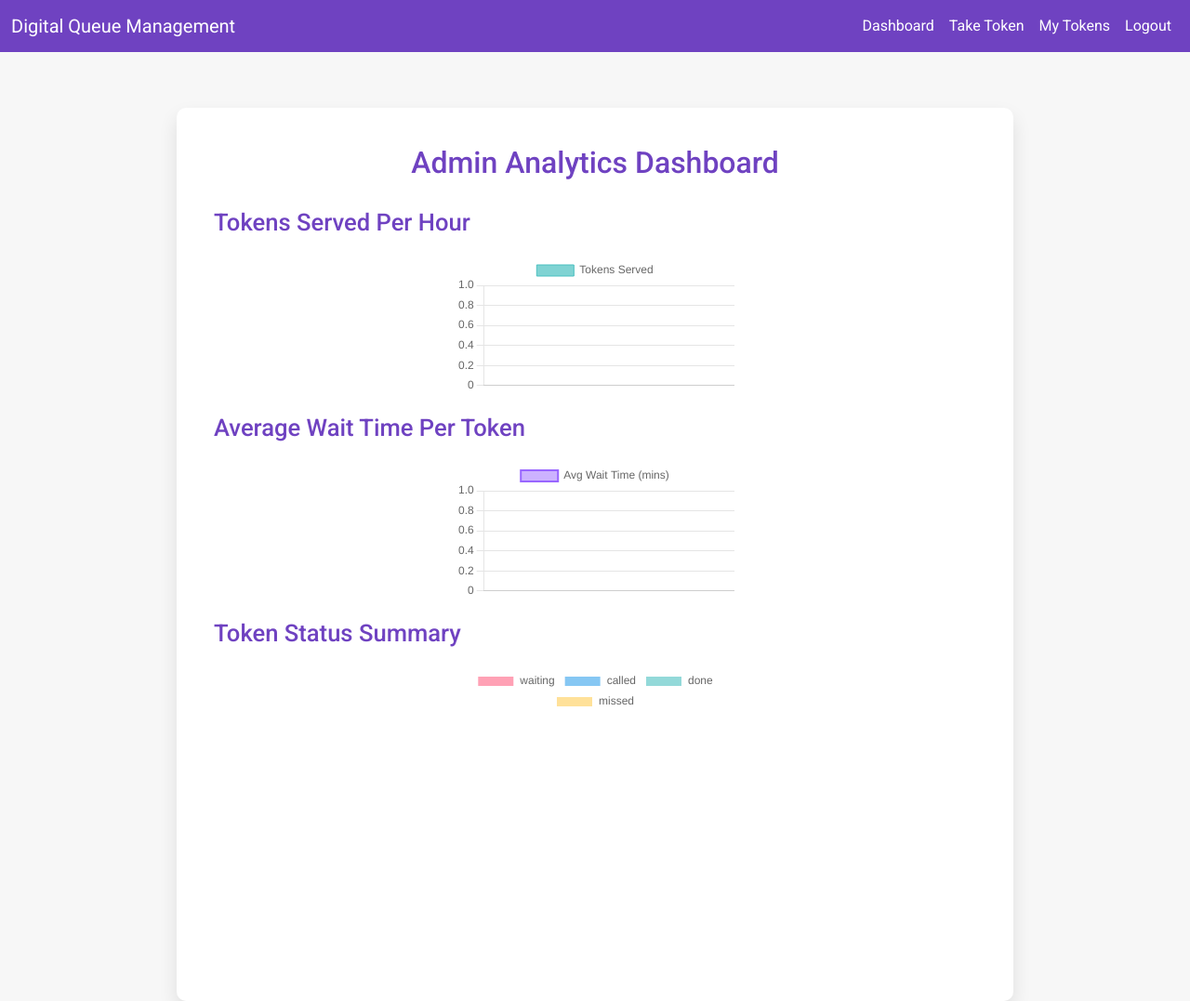
After one commit to Ruchika2005/digital-queue-management-system, a Flask app: page /admin/analytics in a window 1280 px wide. The commit adds this page. Shown: the whole page at 93% size. Run offline with Flask 3, Linux system fonts and the light colour scheme; the visitor is signed in with stand-in values (Sample User, id 1); data that the repository does not hold is empty; some libraries are stand-ins or nearby versions.

Commit message:
Analytics added1

```diff
--- a/app.py
+++ b/app.py
@@ -3,6 +3,13 @@ from database.db_connection import get_db_connection  # Corrected import
 import threading
 from queue import Queue
 import pyttsx3
+from datetime import datetime, timedelta
+from collections import Counter
+import random
+import matplotlib.pyplot as plt
+import io
+import base64
+
 
 
 app = Flask(__name__)
@@ -11,6 +18,45 @@ app.secret_key = 'your_secret_key'  # Change this to something strong in product
 @app.route('/')
 def home():
     return render_template('home.html')  # instead of redirect
+
+
+
+
+
+@app.route('/cancel_token/<int:token_id>', methods=['POST'])
+def cancel_token(token_id):
+    # Connect to MySQL database
+    conn = get_db_connection()
+    cursor = conn.cursor(dictionary=True)
+
+    # Fetch the token details from the database
+    cursor.execute('SELECT * FROM tokens WHERE token_id = %s', (token_id,))
+    token = cursor.fetchone()
+
+    if not token:
+        flash("Token not found", "danger")
+        return redirect(url_for('view_my_tokens'))
+
+    # Check if the token belongs to the current user (assuming user_id is in session)
+    current_user_id = session.get('user_id')  # Adjust based on how you store user_id
+    if token['user_id'] != current_user_id:  # Ensure the token is owned by the current user
+        flash("Unauthorized action", "danger")
+        return redirect(url_for('view_my_tokens'))
+
+    # Check if the token status is 'waiting' or 'called'
+    if token['status'] in ['waiting', 'called']:  # Status should be 'waiting' or 'called'
+        # Update the token status to 'Cancelled'
+        cursor.execute('UPDATE tokens SET status = %s WHERE token_id = %s', ('missed', token_id))  # Use 'missed' to mark cancellation
+        conn.commit()
+        flash("Token cancelled successfully", "success")
+    else:
+        flash("Cannot cancel this token", "warning")
+
+    # Close the connection and cursor
+    cursor.close()
+    conn.close()
+
+    return redirect(url_for('view_my_tokens'))
 
 # Admin login
 @app.route('/admin/login', methods=['GET', 'POST'])
@@ -123,16 +169,21 @@ def view_my_tokens():
         flash('Please login first', 'warning')
         return redirect(url_for('login'))
 
+    # Connect to the database
     conn = get_db_connection()
     cursor = conn.cursor(dictionary=True)
 
+    # Get the user's tokens ordered by issued_at in descending order
     cursor.execute(
         "SELECT * FROM tokens WHERE user_id = %s ORDER BY issued_at DESC",
         (session['user_id'],)
     )
     tokens = cursor.fetchall()
 
+    # Close the connection
     conn.close()
+
+    # Render the template and pass the tokens
     return render_template('my_tokens.html', tokens=tokens)
 
 @app.route('/register', methods=['GET', 'POST'])
@@ -250,7 +301,6 @@ def mark_done(token_id):
     conn.close()
     return redirect(url_for('admin_dashboard'))
 
-"""
 @app.route('/admin/analytics')
 def analytics():
     if 'admin_id' not in session:
@@ -260,20 +310,61 @@ def analytics():
     conn = get_db_connection()
     cursor = conn.cursor(dictionary=True)
 
-    cursor.execute("SELECT COUNT(*) AS total_tokens FROM tokens")
-    total_tokens = cursor.fetchone()['total_tokens']
+    # 1. Tokens served per hour
+    cursor.execute("""
+        SELECT HOUR(called_at) as hour, COUNT(*) as count
+        FROM tokens
+        WHERE status='done' AND called_at IS NOT NULL
+        GROUP BY hour ORDER BY hour
+    """)
+    hour_data = cursor.fetchall()
+    labels = [f"{row['hour']}:00" for row in hour_data]
+    token_counts = [row['count'] for row in hour_data]
 
-    cursor.execute("SELECT COUNT(*) AS completed_tokens FROM tokens WHERE status = 'done'")
-    completed_tokens = cursor.fetchone()['completed_tokens']
+    # 2. Average wait time per hour
+    cursor.execute("""
+        SELECT TIME_TO_SEC(TIMEDIFF(called_at, issued_at))/60 AS wait_minutes, HOUR(called_at) as hour
+        FROM tokens
+        WHERE status='done' AND called_at IS NOT NULL
+    """)
+    waits = cursor.fetchall()
 
-    cursor.execute("SELECT COUNT(DISTINCT user_id) AS total_users FROM users")
-    total_users = cursor.fetchone()['total_users']
+    # Debugging: Print the raw waits data
+    print("Waits:", waits)
 
+    # Organize waits by hour
+    hour_waits = {}
+    for row in waits:
+        hour = row['hour']
+        hour_waits.setdefault(hour, []).append(row['wait_minutes'])
+
+    # Prepare labels and average wait times
+    wait_labels = [f"{h}:00" for h in sorted(hour_waits)]
+    avg_waits = [round(sum(v)/len(v), 2) for h, v in sorted(hour_waits.items())]
+
+    # Debugging output (optional)
+    print("Wait Labels:", wait_labels)
+    print("Avg Wait Times:", avg_waits)
+
+    # 3. Token status summary
+    cursor.execute("SELECT status, COUNT(*) as count FROM tokens GROUP BY status")
+    status_data = cursor.fetchall()
+    status_map = {'waiting': 0, 'called': 0, 'done': 0, 'missed': 0}
+    for row in status_data:
+        status_map[row['status']] = row['count']
+
+    cursor.close()
     conn.close()
 
-    return render_template('analytics.html', admin_username=session['admin_username'],
-                           total_tokens=total_tokens, completed_tokens=completed_tokens, total_users=total_users)
-"""
+    return render_template("analytics.html",
+        labels=labels,  # For chart 1 and 2 (tokens per hour and wait times)
+        token_counts=token_counts,  # For chart 1
+        wait_labels=wait_labels,    # For chart 2
+        wait_times=avg_waits,       # For chart 2
+        status_labels=list(status_map.keys()),  # For chart 3
+        status_counts=list(status_map.values())  # For chart 3
+    )
+
 
 # --- Announcement Queue ---
 announcement_queue = Queue()
@@ -298,8 +389,37 @@ threading.Thread(target=announcement_worker, daemon=True).start()
 
 
 
+# Simulating a database of snapshots
+snapshots = []
 
+# Simulated data for tokens (This can be fetched dynamically in a real app)
+tokens = [
+    {'token_number': 1, 'username': 'user1', 'status': 'completed'},
+    {'token_number': 2, 'username': 'user2', 'status': 'pending'},
+    {'token_number': 3, 'username': 'user3', 'status': 'completed'},
+]
 
+@app.route('/admin/snapshot')
+def snapshot():
+    # Show list of snapshots
+    return render_template('snapshot.html', snapshots=snapshots)
+
+@app.route('/admin/snapshot/create')
+def create_snapshot():
+    # Create a snapshot by saving the current system state
+    snapshot_id = len(snapshots) + 1  # Unique ID for the snapshot
+    total_tokens = len(tokens)
+    completed_tokens = sum(1 for token in tokens if token['status'] == 'completed')
+    snapshot_data = {
+        'id': snapshot_id,
+        'timestamp': datetime.now().strftime('%Y-%m-%d %H:%M:%S'),
+        'total_tokens': total_tokens,
+        'completed_tokens': completed_tokens
+    }
+    snapshots.append(snapshot_data)
+
+    # Redirect to the snapshot page after creating a snapshot
+    return redirect(url_for('snapshot'))
 
 
 if __name__ == '__main__':
--- /dev/null
+++ b/templates/analytics.html
@@ -0,0 +1,174 @@
+<!DOCTYPE html>
+<html lang="en">
+<head>
+    <meta charset="UTF-8">
+    <meta name="viewport" content="width=device-width, initial-scale=1.0">
+    <title>Admin Analytics - Digital Queue Management</title>
+
+    <!-- Google Fonts -->
+    <link href="https://fonts.googleapis.com/css2?family=Roboto:wght@300;400;500&display=swap" rel="stylesheet">
+
+    <!-- Bootstrap CSS -->
+    <link href="https://cdn.jsdelivr.net/npm/bootstrap@5.1.3/dist/css/bootstrap.min.css" rel="stylesheet">
+
+    <style>
+        body {
+            font-family: 'Roboto', sans-serif;
+            background-color: #f7f7f7;
+            margin: 0;
+            padding: 0;
+            min-height: 100vh;
+            display: flex;
+            flex-direction: column;
+        }
+
+        .main-content {
+            flex: 1;
+            display: flex;
+            justify-content: center;
+            align-items: center;
+            padding-top: 60px; /* To prevent overlap with fixed navbar */
+        }
+
+        .container {
+            background-color: #ffffff;
+            border-radius: 10px;
+            padding: 40px;
+            width: 100%;
+            max-width: 900px;
+            box-shadow: 0 10px 20px rgba(0, 0, 0, 0.1);
+        }
+
+        h1 {
+            text-align: center;
+            margin-bottom: 30px;
+            color: #6f42c1;
+            font-weight: 500;
+            font-size: 2em;
+        }
+
+        h2 {
+            color: #6f42c1;
+            font-size: 1.6em;
+            margin-bottom: 20px;
+        }
+
+        canvas {
+            max-width: 700px;
+            margin: 20px auto;
+            display: block;
+        }
+
+        .back-link {
+            display: block;
+            text-align: center;
+            margin-top: 20px;
+            font-size: 14px;
+            color: #666;
+        }
+
+        .back-link a {
+            color: #6f42c1;
+            text-decoration: none;
+        }
+
+        .back-link a:hover {
+            text-decoration: underline;
+        }
+    </style>
+</head>
+<body>
+    <!-- Navbar -->
+    {% include 'user_navbar.html' %}
+
+    <!-- Main Content -->
+    <div class="main-content">
+        <div class="container">
+            <h1>Admin Analytics Dashboard</h1>
+
+            <h2>Tokens Served Per Hour</h2>
+            <canvas id="tokensPerHour"></canvas>
+
+            <h2>Average Wait Time Per Token</h2>
+            <canvas id="avgWaitTime"></canvas> <!-- This chart displays average wait times -->
+
+            <h2>Token Status Summary</h2>
+            <canvas id="tokenStatus"></canvas>
+
+            <!-- Chart 1: Tokens per hour -->
+            <script src="https://cdn.jsdelivr.net/npm/chart.js"></script>
+            <script>
+                const ctx1 = document.getElementById('tokensPerHour');
+                new Chart(ctx1, {
+                    type: 'bar',
+                    data: {
+                        labels: {{ labels | safe }},
+                        datasets: [{
+                            label: 'Tokens Served',
+                            data: {{ token_counts | safe }},
+                            backgroundColor: 'rgba(75, 192, 192, 0.7)',
+                            borderColor: 'rgba(75, 192, 192, 1)',
+                            borderWidth: 1
+                        }]
+                    },
+                    options: {
+                        scales: {
+                            y: { beginAtZero: true }
+                        }
+                    }
+                });
+            </script>
+
+            <!-- Chart 2: Avg wait time -->
+            <script>
+                const ctx2 = document.getElementById('avgWaitTime');
+                new Chart(ctx2, {
+                    type: 'line',
+                    data: {
+                        labels: {{ wait_labels | safe }},
+                        datasets: [{
+                            label: 'Avg Wait Time (mins)',
+                            data: {{ wait_times | safe }},
+                            backgroundColor: 'rgba(153, 102, 255, 0.5)',
+                            borderColor: 'rgba(153, 102, 255, 1)',
+                            borderWidth: 2,
+                            fill: false,
+                            tension: 0.1
+                        }]
+                    },
+                    options: {
+                        scales: {
+                            y: { beginAtZero: true }
+                        }
+                    }
+                });
+            </script>
+
+            <!-- Chart 3: Token status summary -->
+            <script>
+                const ctx3 = document.getElementById('tokenStatus');
+                new Chart(ctx3, {
+                    type: 'doughnut',
+                    data: {
+                        labels: {{ status_labels | safe }},
+                        datasets: [{
+                            label: 'Token Status',
+                            data: {{ status_counts | safe }},
+                            backgroundColor: [
+                                'rgba(255, 99, 132, 0.6)',
+                                'rgba(54, 162, 235, 0.6)',
+                                'rgba(75, 192, 192, 0.6)',
+                                'rgba(255, 206, 86, 0.6)'
+                            ]
+                        }]
+                    }
+                });
+            </script>
+        </div>
+    </div>
+
+    <!-- Bootstrap JS -->
+    <script src="https://cdn.jsdelivr.net/npm/@popperjs/core@2.10.2/dist/umd/popper.min.js"></script>
+    <script src="https://cdn.jsdelivr.net/npm/bootstrap@5.1.3/dist/js/bootstrap.min.js"></script>
+</body>
+</html>
--- a/templates/user_navbar.html
+++ b/templates/user_navbar.html
@@ -19,17 +19,17 @@
 
               <!-- Take Token Link -->
               <li class="nav-item">
-                  <a class="nav-link" href="{{ url_for('take_token') }}">Take Token</a>
+                  <a class="nav-link text-white" href="{{ url_for('take_token') }}">Take Token</a>
               </li>
 
               <!-- My Tokens Link -->
               <li class="nav-item">
-                  <a class="nav-link" href="{{ url_for('view_my_tokens') }}">My Tokens</a>
+                  <a class="nav-link text-white" href="{{ url_for('view_my_tokens') }}">My Tokens</a>
               </li>
 
               <!-- Logout Link -->
               <li class="nav-item">
-                  <a class="nav-link" href="{{ url_for('logout') }}">Logout</a>
+                  <a class="nav-link text-white" href="{{ url_for('logout') }}">Logout</a>
               </li>
           </ul>
       </div>
```
Also changed, not shown: database/schema.sql (+7 -0 lines), templates/admin_navbar.html (+6 -10 lines), templates/my_tokens.html (+26 -19 lines), templates/snapshot.html (+42 -13 lines), templates/snapshot_detail.html (added, +47 -0 lines).
